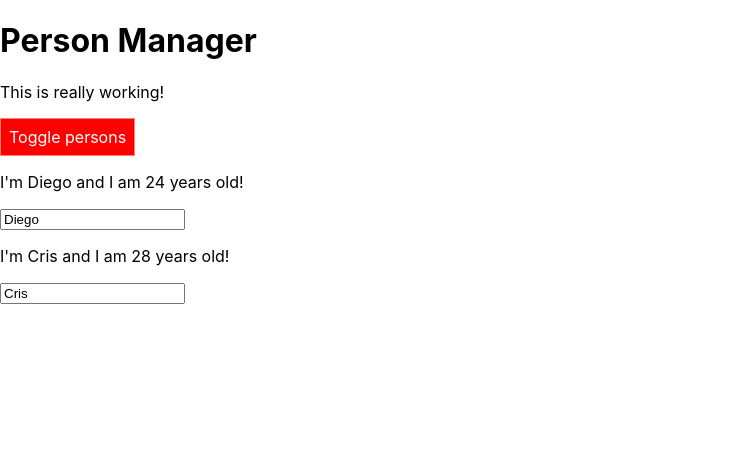
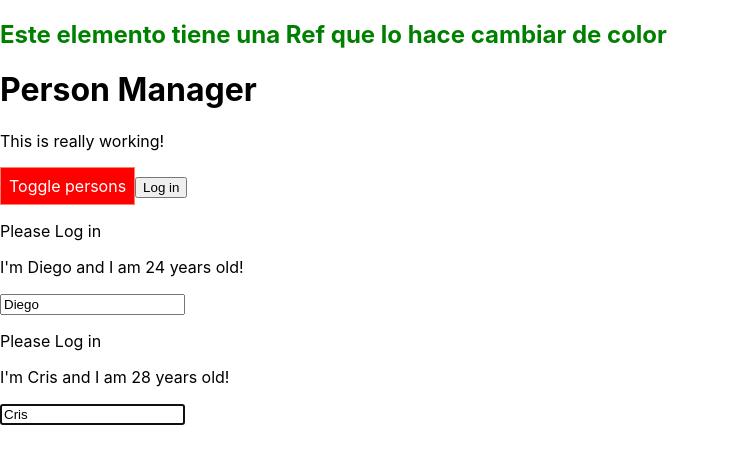
Before and after one commit to dnmiko/reactCoursePlayground, a React app in the folder react-complete-guide/: page / in a window 1280 px wide. Both pictures are taken after a click on the button "Toggle persons". Shown: the top 464 px of the page, without its empty margins (0-730 px from the left). Built offline with nearby package versions, Linux system fonts and the light colour scheme.

Commit message:
Reached the Context API part of the course

```diff
--- a/react-complete-guide/package.json
+++ b/react-complete-guide/package.json
@@ -41,6 +41,7 @@
     "postcss-normalize": "7.0.1",
     "postcss-preset-env": "6.6.0",
     "postcss-safe-parser": "4.0.1",
+    "prop-types": "^15.7.2",
     "radium": "^0.25.1",
     "react": "^16.8.6",
     "react-app-polyfill": "^1.0.0",
--- /dev/null
+++ b/react-complete-guide/src/HOC/Auxiliar.js
@@ -0,0 +1,4 @@
+//Este componente solamente envulve a sus childrens y los renderea, de esta manera puedes renderear adjacent JSX sin tener un div o wrapper innecesario.
+const Auxiliar = props => props.children;
+
+export default Auxiliar;
--- /dev/null
+++ b/react-complete-guide/src/HOC/WithClass.js
@@ -0,0 +1,9 @@
+import React from 'react';
+
+const WithClass = props => (
+    <div className={props.className}>
+        {props.children}
+    </div>
+);
+
+export default WithClass;
--- /dev/null
+++ b/react-complete-guide/src/HOC/withClassFunction.js
@@ -0,0 +1,11 @@
+import React from 'react';
+
+const withClassFunction = (WrappedComponent, className) => {
+    return props => (
+        <div className={className}>
+            <WrappedComponent {...props} />
+        </div>
+    );
+}
+
+export default withClassFunction;
--- a/react-complete-guide/src/components/Cockpit/Cockpit.js
+++ b/react-complete-guide/src/components/Cockpit/Cockpit.js
@@ -1,9 +1,14 @@
-import React from "react";
+import React, { useEffect } from "react";
 import styled from 'styled-components';
 
 import Classes from "./Cockpit.css";
 
-const cockpit = props => {
+const cockpit = (props) => {
+  // eslint-disable-next-line react-hooks/rules-of-hooks
+  useEffect(() => {
+    console.log('[Cockpit.js] useEffect for a change in persons')
+  }, [props.persons]);
+
   const StyledButton = styled.button`
     background-color: ${props => (props.condition ? "red" : "green")};
     color: white;
@@ -38,6 +43,11 @@ const cockpit = props => {
       >
         Toggle persons
       </StyledButton>
+      <button
+        onClick={props.login}
+      >
+        Log in
+      </button>
     </div>
   );
 };
--- a/react-complete-guide/src/components/Persons/Person/Person.js
+++ b/react-complete-guide/src/components/Persons/Person/Person.js
@@ -1,17 +1,45 @@
-import React from 'react';
+import React, { useEffect, useRef } from "react";
+import PropTypes from "prop-types";
 
-import classes from './Person.css';
+//High order component para envolver los componentes sin necesidad de tener un contenedor div.
+// import WithClass from "../../../HOC/WithClass";
+import Auxiliar from "../../../HOC/Auxiliar";
+import withClassFunction from "../../../HOC/withClassFunction";
 
-const person = (props) => {
+import classes from "./Person.css";
+
+const person = props => {
+  // eslint-disable-next-line react-hooks/rules-of-hooks
+  const inputReference = useRef(null);
+
+  // eslint-disable-next-line react-hooks/rules-of-hooks
+  useEffect(() => {
+    inputReference.current.focus();
+  }, []);
+
   return (
-      <div className={classes.Person}>
+    //Este HOC no hace nada más que envolver los JSX para que estén dentro de un wrapper
+    <Auxiliar>
+      {props.isAuthenticated ? <p>Estoy autenticado</p> : <p>Please Log in</p>}
       <p onClick={props.click}>
         I'm {props.name} and I am {props.age} years old!
       </p>
       <p>{props.children}</p>
-        <input type="text" onChange={props.changed} value={props.name} />
-      </div>
+      <input
+        ref={inputReference}
+        type="text"
+        onChange={props.changed}
+        value={props.name}
+      />
+    </Auxiliar>
   );
 };
 
-export default person;
+person.propTypes = {
+  click: PropTypes.func,
+  name: PropTypes.string,
+  age: PropTypes.number,
+  changed: PropTypes.func
+};
+
+export default withClassFunction(person, classes.Person);
--- a/react-complete-guide/src/components/Persons/Persons.js
+++ b/react-complete-guide/src/components/Persons/Persons.js
@@ -3,14 +3,17 @@ import React from 'react';
 import Person from './Person/Person';
 
 const persons = (props) => props.persons.map((person, index) => {
-    return <Person
+    return (
+      <Person
         click={() => props.clicked(index)}
         name={person.name}
         age={person.age}
         key={person.id}
+        isAuthenticated={props.isAuthenticated}
         // Para este evento necesitamos obtener el evento y pasarlo a la siguiente función, además de pasar el id de la persona que se debe modificar.
-        changed={(event) => props.changed(event, person.id)}
-    />
+        changed={event => props.changed(event, person.id)}
+      />
+    );
 });
 
 export default persons;
--- a/react-complete-guide/src/containers/App.js
+++ b/react-complete-guide/src/containers/App.js
@@ -3,6 +3,8 @@ import React, { Component } from 'react';
 import Classes from './App.css';
 import Persons from '../components/Persons/Persons';
 import Cockpit from '../components/Cockpit/Cockpit';
+
+import WithClass from "../HOC/WithClass";
 
 // SOLUCION UTILIZANDO FUNCTION-BASED COMPONENTS Y HOOKS
 // const App = props => {
@@ -59,6 +61,7 @@ class App extends Component {
     super(props);
 
     console.log('[App.js] constructor');
+    this.titleRef = React.createRef();
   }
 
   // Definimos el estado de nuestro componente. Esto puede ser realizado dentro del constructor, esta manera de hacerlo es solamente una nueva funcionalidad de ES6 que crea un constructor y super(props) de manera implícita.
@@ -66,7 +69,8 @@ class App extends Component {
     persons: [
       { id: 'asdf1', name: 'Diego', age: 24 },
       { id: 'asdf2', name: 'Cris', age: 28 }
-    ]
+    ],
+    authenticated: false
   };
 
   static getDerivedStateFromProps(props, state) {
@@ -116,8 +120,17 @@ class App extends Component {
     });
   }
 
+  loginHandler = () => {
+    this.setState((prevState, props) => {
+      return {
+        authenticated: !prevState.authenticated
+      }
+    })
+  }
+
   componentDidMount() {
     console.log('[App.js] componentDidMount');
+    this.titleRef.current.style.color = "green";
   }
 
   render() {
@@ -141,21 +154,26 @@ class App extends Component {
             persons={this.state.persons}
             clicked={this.deletePersonHandler}
             changed={this.nameChangedHandler}
+            isAuthenticated={this.state.authenticated}
           />
       );
     }
 
     return (
-      <div className={Classes.App}>
+      <WithClass className={Classes.App}>
+        <h2 ref={this.titleRef}>
+          Este elemento tiene una Ref que lo hace cambiar de color
+        </h2>
         <Cockpit
           title={this.props.appTitle}
           persons={this.state.persons}
           clicked={this.togglePersonsHandler}
           condition={this.state.showPersons}
+          login={this.loginHandler}
         />
         {/* Mandamos a llamar la variable que renderea de manera dinámica los elementos del estado */}
         {persons}
-      </div>
+      </WithClass>
     );
     // return React.createElement('div', {className: 'App'}, React.createElement('h1', null, 'Does this work now?'));
   }
```
Also changed, not shown: 1 other file (tests, documents, lock files or other folders). Lines whose indentation alone changed are shown as unchanged.
